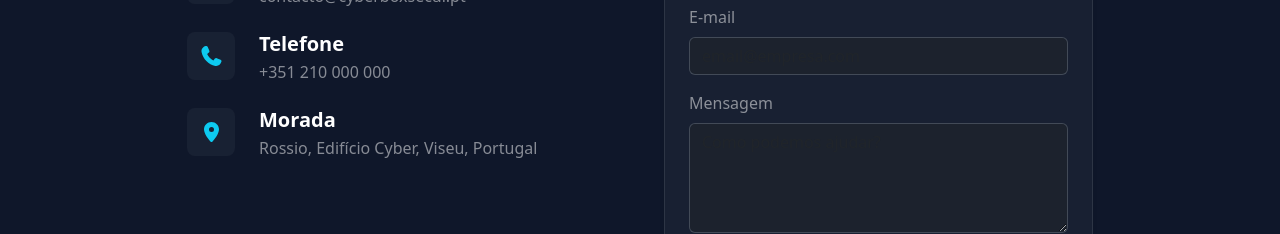
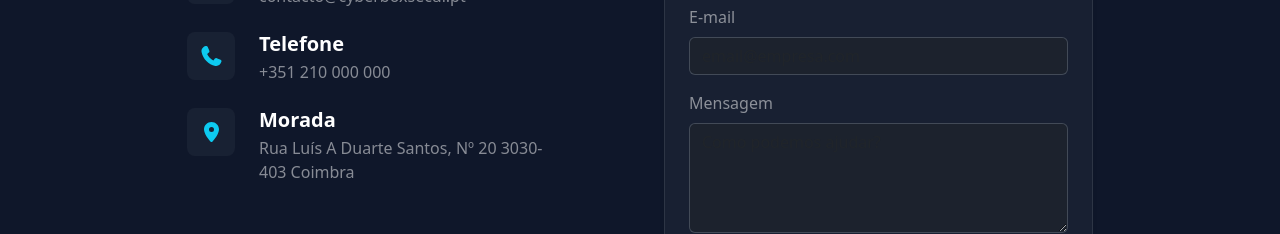
Before and after one commit to joelf011/CiberBoxSecur, a React (Vite) app in the folder frontend/: page / in a window 1280 px wide. Shown: the part 3789-4023 px from the top of the page. Built offline with nearby package versions, Linux system fonts and the light colour scheme; no server answers.

Commit message:
alteração morada, home.jsx

```diff
--- a/frontend/src/pages/Home.jsx
+++ b/frontend/src/pages/Home.jsx
@@ -482,7 +482,7 @@ const Home = () => {
                     }
                     morada={
                       dadosDoBackoffice?.contactos?.morada ||
-                      "Rossio, Edifício Cyber, Viseu, Portugal"
+                      "Rua Luís A Duarte Santos, Nº 20 3030-403 Coimbra"
                     }
                   />
                 </div>
```
